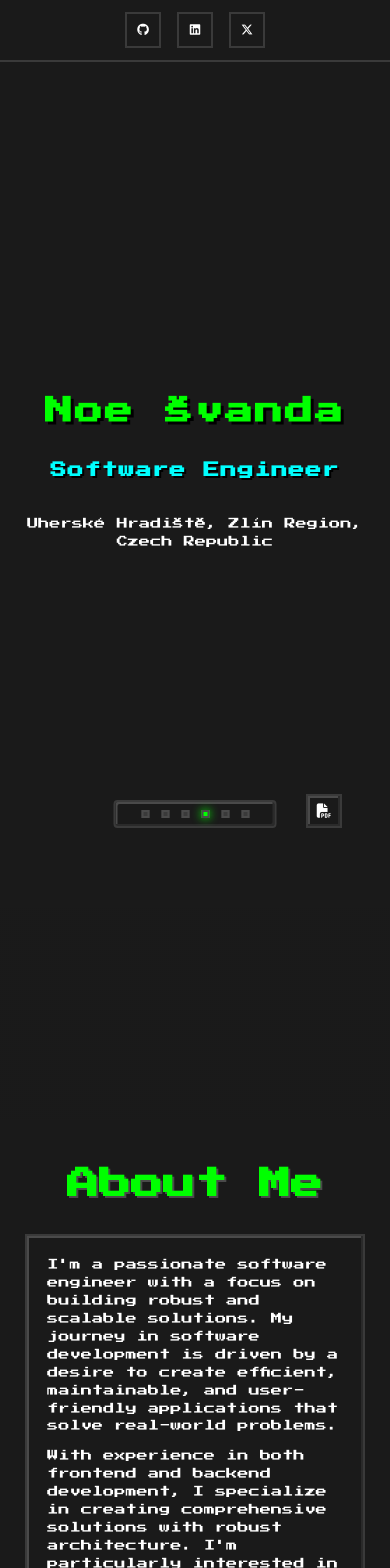
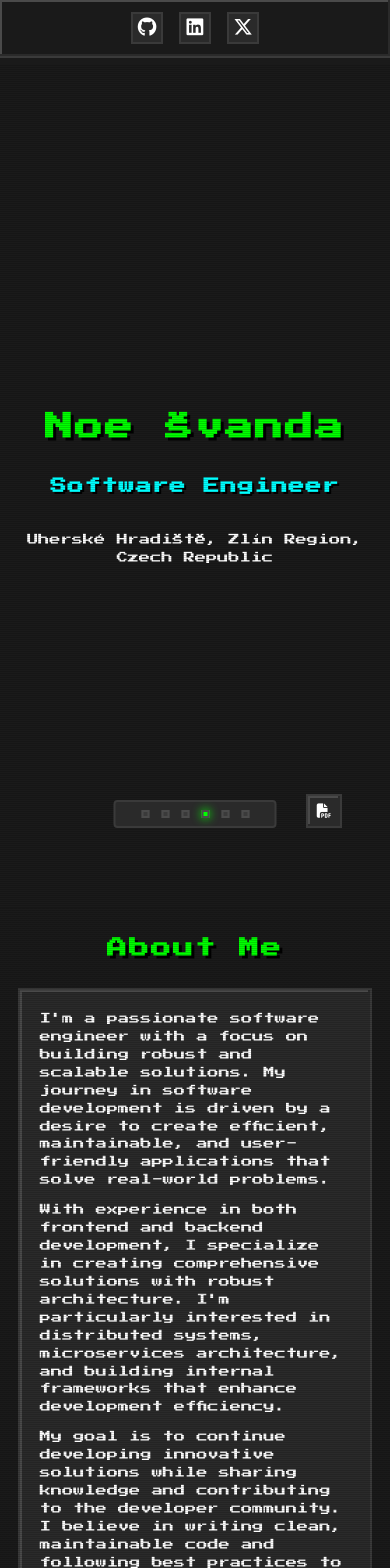
Before and after one commit to DonasNave/cv-page, a React (Vite) app: page / in a window 390 px wide. Shown: the top 1568 px of the page. Built offline with nearby package versions, Linux system fonts and the light colour scheme.

Commit message:
styling fixes

```diff
--- a/src/App.tsx
+++ b/src/App.tsx
@@ -115,8 +115,6 @@ const App: FC = () => {
         </div>
       </section>
 
-      <div className="section-spacer" />
-
       {/* Bio Section */}
       <section className="section section-bio">
         <div className="content-wrapper">
@@ -155,8 +153,6 @@ const App: FC = () => {
           </div>
         </div>
       </section>
-
-      <div className="section-spacer" />
 
       {/* Skills Section */}
       <section className="section section-skills">
@@ -229,8 +225,6 @@ const App: FC = () => {
           </div>
         </div>
       </section>
-
-      <div className="section-spacer" />
 
       {/* Work Experience Section */}
       <section className="section section-experience">
@@ -330,8 +324,6 @@ const App: FC = () => {
         </div>
       </section>
 
-      <div className="section-spacer" />
-
       {/* Education Section */}
       <section className="section section-education">
         <div className="content-wrapper">
@@ -351,8 +343,6 @@ const App: FC = () => {
           </div>
         </div>
       </section>
-
-      <div className="section-spacer" />
 
       {/* Projects Section */}
       <section className="section section-projects">
--- a/src/index.css
+++ b/src/index.css
@@ -3,7 +3,7 @@
 /* Base styles */
 :root {
   --color-bg-primary: #1a1a1a;
-  --color-bg-secondary: #1a1a1a;
+  --color-bg-secondary: #2a2a2a;
   --color-text-primary: #ffffff;
   --color-text-secondary: #00ff00;
   --color-text-accent: #00ffff;
@@ -11,7 +11,6 @@
   --color-border: #3a3a3a;
   --color-shadow-light: #2a2a2a;
   --color-shadow-dark: #4a4a4a;
-  --header-height: 4rem;
 }
 
 * {
@@ -20,16 +19,12 @@
   box-sizing: border-box;
 }
 
-html, body {
-  background-color: var(--color-bg-primary);
-  color: var(--color-text-primary);
-}
-
 html {
   scroll-behavior: smooth;
   scroll-snap-type: y proximity;
+  background-color: var(--color-bg-primary);
+  color: var(--color-text-primary);
   font-size: 16px;
-  scroll-padding-top: calc(var(--header-height) + 1rem);
 }
 
 body {
@@ -47,27 +42,19 @@ body {
 
 /* Sections */
 .section {
-  scroll-snap-align: start;
-  scroll-snap-stop: normal;
   min-height: 100vh;
-  padding: 2rem 1rem 4rem;
+  padding: 2rem;
   display: flex;
   flex-direction: column;
   justify-content: center;
+  align-items: center;
   position: relative;
-  overflow: hidden;
-  background-color: var(--color-bg-primary);
+  scroll-snap-align: start;
+  scroll-snap-stop: always;
+  scroll-margin-top: 3rem; /* Add space for social links */
 }
 
-/* Section Spacer */
-.section-spacer {
-  height: 50vh;
-  scroll-snap-align: none;
-  position: relative;
-  background-color: var(--color-bg-primary);
-}
-
-.section-spacer::before {
+.section::before {
   content: '';
   position: absolute;
   top: 0;
@@ -76,13 +63,12 @@ body {
   bottom: 0;
   background: repeating-linear-gradient(
     0deg,
-    rgba(0, 0, 0, 0.05),
-    rgba(0, 0, 0, 0.05) 1px,
+    rgba(0, 0, 0, 0.15),
+    rgba(0, 0, 0, 0.15) 1px,
     transparent 1px,
     transparent 2px
   );
   pointer-events: none;
-  opacity: 0.5;
 }
 
 /* Remove section background variations */
@@ -133,12 +119,12 @@ body {
 }
 
 .section-title {
-  font-size: 2.5rem;
-  margin: 2rem 0;
+  font-size: 2rem;
+  color: var(--color-text-secondary);
   text-align: center;
-  color: var(--color-text-secondary);
-  text-shadow: 2px 2px 0 var(--color-shadow-dark);
-  position: relative;
+  margin-bottom: 3rem;
+  text-shadow: 3px 3px 0 #000;
+  letter-spacing: 2px;
 }
 
 /* Cards */
@@ -155,7 +141,7 @@ body {
 }
 
 .card {
-  background-color: var(--color-bg-primary);
+  background-color: var(--color-bg-secondary);
   padding: 2rem;
   border: 2px solid var(--color-border);
   box-shadow:
@@ -241,14 +227,19 @@ body {
 /* Social Links */
 .social-links {
   position: fixed;
-  left: 3rem;
-  top: 50%;
-  transform: translateY(-50%);
+  top: 0;
+  left: 0;
+  right: 0;
+  background-color: var(--color-bg-primary);
+  padding: 0.5rem;
   display: flex;
-  flex-direction: column;
+  justify-content: center;
   gap: 1rem;
   z-index: 100;
-  width: 2rem;
+  border-bottom: 2px solid var(--color-border);
+  box-shadow:
+    inset -2px -2px 0 var(--color-shadow-light),
+    inset 2px 2px 0 var(--color-shadow-dark);
 }
 
 .social-link {
@@ -261,7 +252,7 @@ body {
   text-decoration: none;
   transition: all 0.3s ease;
   border: 2px solid var(--color-border);
-  background: var(--color-bg-primary);
+  background: var(--color-bg-secondary);
 }
 
 .social-link:hover {
@@ -283,8 +274,6 @@ body {
   gap: 1rem;
   z-index: 100;
   width: 2rem;
-  background-color: var(--color-bg-primary);
-  padding: 1rem;
 }
 
 .indicator-dot {
@@ -307,7 +296,7 @@ body {
 }
 
 ::-webkit-scrollbar-track {
-  background: var(--color-bg-primary);
+  background: var(--color-bg-secondary);
   border: 2px solid var(--color-border);
 }
 
@@ -330,7 +319,7 @@ body {
 }
 
 .skill-category {
-  background-color: var(--color-bg-primary);
+  background-color: var(--color-bg-secondary);
   padding: 1.5rem;
   border: 2px solid var(--color-border);
   box-shadow:
@@ -388,7 +377,7 @@ body {
 }
 
 .bio-text {
-  background-color: var(--color-bg-primary);
+  background-color: var(--color-bg-secondary);
   padding: 2rem;
   border: 2px solid var(--color-border);
   box-shadow:
@@ -411,7 +400,7 @@ body {
 }
 
 .highlight-item {
-  background-color: var(--color-bg-primary);
+  background-color: var(--color-bg-secondary);
   padding: 1rem;
   border: 2px solid var(--color-border);
   box-shadow:
@@ -449,7 +438,7 @@ body {
   position: fixed;
   bottom: 1rem;
   right: 3rem;
-  background-color: var(--color-bg-primary);
+  background-color: var(--color-bg-secondary);
   color: var(--color-text-primary);
   border: 2px solid var(--color-border);
   padding: 0.75rem;
@@ -574,32 +563,20 @@ body {
     padding: 0 0.5rem;
   }
 
-  /* Social Links - Mobile */
+  .section {
+    padding: 1rem;
+    scroll-margin-top: 4rem; /* Increase space for social links on mobile */
+  }
+
   .social-links {
-    position: fixed;
-    top: 0;
-    left: 0;
-    right: 0;
-    transform: none;
-    flex-direction: row;
-    justify-content: center;
-    width: auto;
     padding: 0.75rem;
-    background-color: var(--color-bg-primary);
-    border-bottom: 2px solid var(--color-border);
   }
 
   .social-link {
-    width: 2.25rem;
-    height: 2.25rem;
+    font-size: 1.2rem;
+    padding: 0.5rem;
   }
 
-  .social-link:hover {
-    transform: translateY(-2px);
-    box-shadow: 0 4px 8px rgba(0, 0, 0, 0.2);
-  }
-
-  /* Section indicators - Mobile */
   .section-indicator {
     position: fixed;
     bottom: 1rem;
@@ -609,15 +586,12 @@ body {
     flex-direction: row;
     width: auto;
     min-width: fit-content;
-    background-color: var(--color-bg-primary);
+    background-color: var(--color-bg-secondary);
     padding: 0.5rem;
     border: 2px solid var(--color-border);
     border-radius: 4px;
     justify-content: center;
     gap: 0.75rem;
-    box-shadow:
-      inset -2px -2px 0 var(--color-shadow-light),
-      inset 2px 2px 0 var(--color-shadow-dark);
   }
 
   .indicator-dot {
@@ -634,8 +608,8 @@ body {
   }
 
   .section-title {
-    font-size: 2rem;
-    margin: 1.5rem 0;
+    font-size: 1.25rem;
+    margin-bottom: 1.5rem;
   }
 
   .card {
@@ -671,7 +645,7 @@ body {
   }
 
   .section {
-    padding: 1rem 0.5rem 3rem;
+    padding: 1.5rem 0;
   }
 
   .projects-grid {
@@ -753,12 +727,4 @@ body {
   .pdf-download-button i {
     font-size: 0.9rem;
   }
-
-  :root {
-    --header-height: 3.5rem;
-  }
-
-  .section-spacer {
-    height: 25vh; /* Smaller spacer on mobile */
-  }
 }
```
